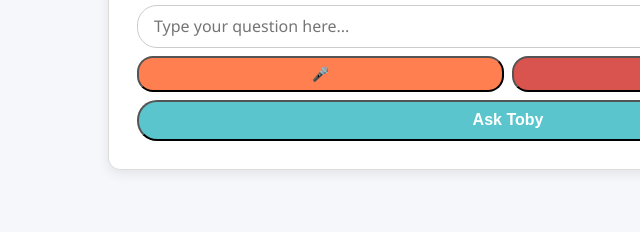
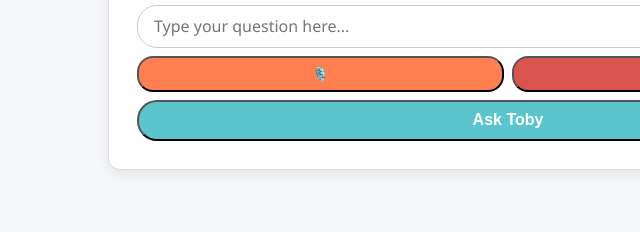
Before and after one commit to masterplumbersnz/TobyPlus, a website: page bot.html in a window 1280 px wide. Shown: the part 560-792 px from the top of the page, 132-772 px from the left. Drawn offline with Linux system fonts and the light colour scheme.

Commit message:
Update bot.html

```diff
--- a/bot.html
+++ b/bot.html
@@ -208,7 +208,7 @@
         autocomplete="off"
       ></textarea>
       <div class="button-group">
-        <button type="button" id="mic-btn" aria-label="Start or stop voice recording" title="Start/Stop recording">🎤</button>
+        <button type="button" id="mic-btn" aria-label="Start or stop voice recording" title="Start/Stop recording">🎙️</button>
         <!-- 🛑 Stop Talking button will be injected here by JS -->
       </div>
       <button type="submit" aria-label="Send message">Ask Toby</button>
```
